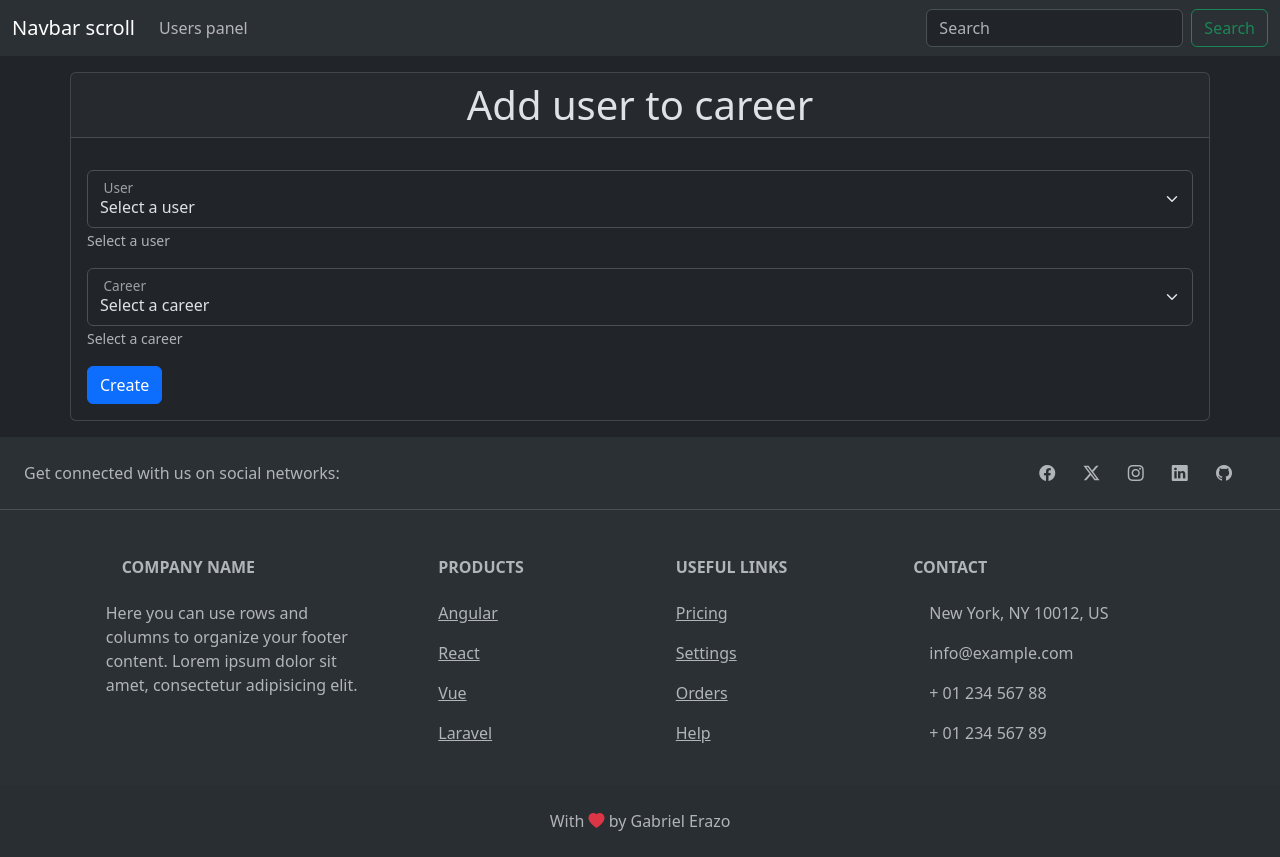
After one commit to gfranciscoerazom/Crafters, a FastAPI app: template templates/admin/users/add_to_career.html in a window 1280 px wide. The commit adds this page. Run offline with FastAPI, Linux system fonts and the light colour scheme; the template is opened without the code that fills it, so the values that code supplies are empty; parts of the project's set-up code (start-up, migrations or seed data) failed here and were passed over.

Commit message:
Adds the function to add a user to a career from the admin.

```diff
--- /dev/null
+++ b/templates/admin/users/add_to_career.html
@@ -0,0 +1,73 @@
+{% extends "/layout/base.html" %}
+
+{% block content %}
+<div class="container card p-0">
+    <!-- Card header -->
+    <h1 class="card-header text-center">Add user to career</h1>
+
+    <!-- Card body -->
+    <div class="card-body p3">
+        {% if message %}
+        <div class="alert alert-danger alert-dismissible fade show" role="alert">
+            {{ message }}
+            <button type="button" class="btn-close" data-bs-dismiss="alert" aria-label="Close"></button>
+        </div>
+        {% endif %}
+
+        <form method="post" class="needs-validation" novalidate>
+            <!-- Users -->
+            <div class="form-floating mt-3">
+                <select class="form-select" name="user_id" id="floatingCareerUser"
+                    aria-describedby="helpBlockCareerUser" required>
+                    <option value="" selected disabled>Select a user</option>
+                    {% for user in users %}
+                    <option value="{{ user.id }}">{{ user.first_name }} {{ user.last_name }} ({{ user.email }})</option>
+                    {% endfor %}
+                </select>
+                <label for="floatingCareerUser" class="px-3">
+                    User
+                </label>
+                <span class="form-text" id="helpBlockCareerUser">
+                    Select a user
+                </span>
+                <span class="valid-feedback">
+                    Looks good!
+                </span>
+                <span class="invalid-feedback">
+                    Please select a user
+                </span>
+            </div>
+
+            <!-- Careers -->
+            <div class="form-floating mt-3">
+                <select class="form-select" name="career_id" id="floatingCareerCareer"
+                    aria-describedby="helpBlockCareerCareer" required>
+                    <option value="" selected disabled>Select a career</option>
+                    {% for career in careers %}
+                    <option value="{{ career.id }}">{{ career.name }}</option>
+                    {% endfor %}
+                </select>
+                <label for="floatingCareerCareer" class="px-3">
+                    Career
+                </label>
+                <span class="form-text" id="helpBlockCareerCareer">
+                    Select a career
+                </span>
+                <span class="valid-feedback">
+                    Looks good!
+                </span>
+                <span class="invalid-feedback">
+                    Please select a career
+                </span>
+            </div>
+
+            <!-- Submit Button -->
+            <button type="submit" class="btn btn-primary mt-3">Create</button>
+        </form>
+    </div>
+</div>
+{% endblock %}
+
+{% block scripts %}
+<script src="/static/js/form-submission-validation.js"></script>
+{% endblock %}
--- a/templates/layout/navbar.html
+++ b/templates/layout/navbar.html
@@ -49,6 +49,7 @@
 
                         <!-- Users links -->
                         <li><a class="dropdown-item" href="/admin/create-user/">Create user</a></li>
+                        <li><a class="dropdown-item" href="/admin/add-user-to-career/">Add user to career</a></li>
                         <li>
                             <hr class="dropdown-divider">
                         </li>
--- a/users/helpers/jwt_token.py
+++ b/users/helpers/jwt_token.py
@@ -94,7 +94,7 @@ def set_user_token_cookie(user: User, path: str):
     """
     token = create_access_token(
         user.to_UserDict(),
-        timedelta(minutes=30)
+        timedelta(minutes=120)
     )
 
     response = RedirectResponse(path, status_code=status.HTTP_302_FOUND)
```
Also changed, not shown: admin/endpoints.py (+54 -1 lines).
